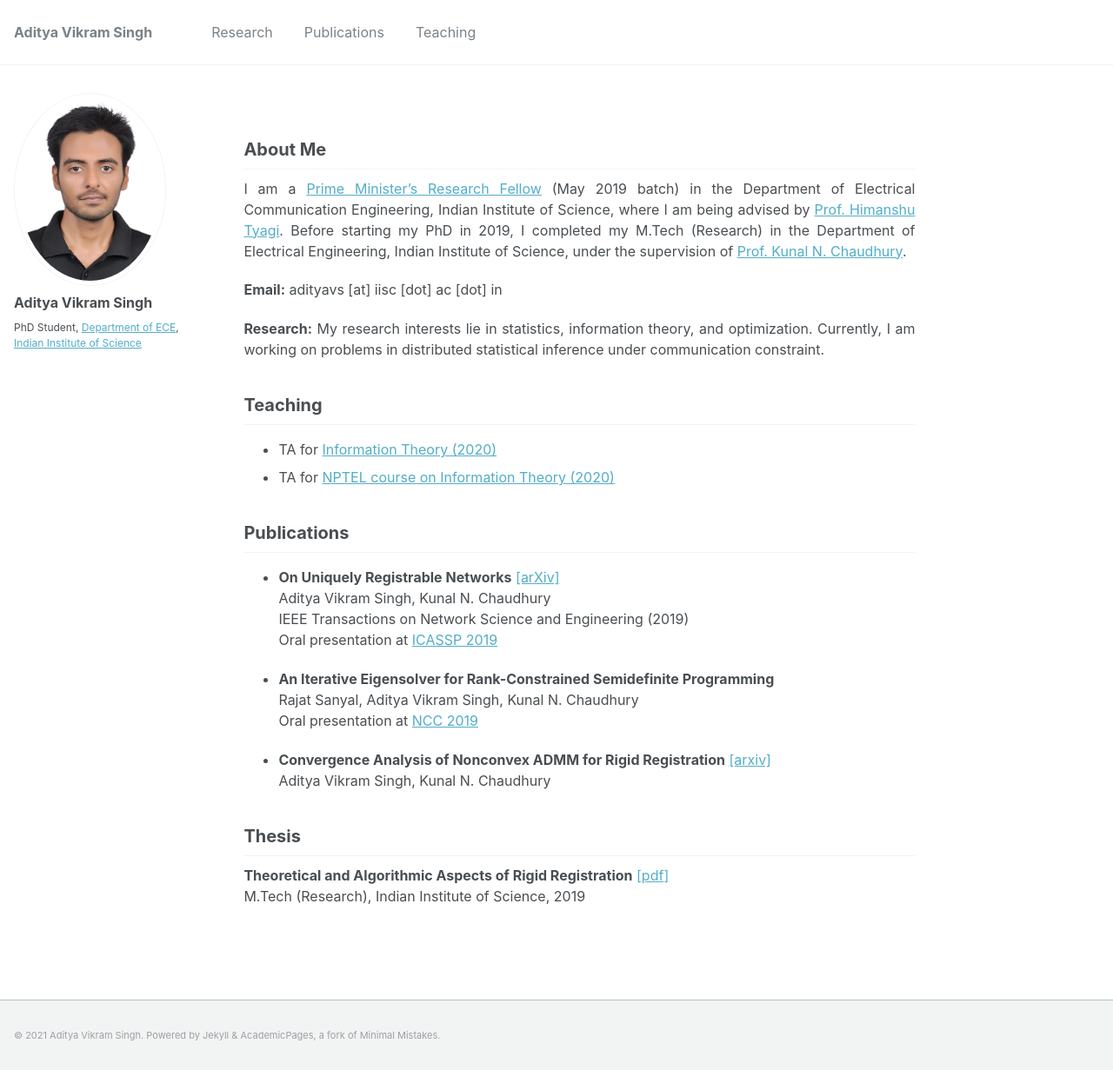
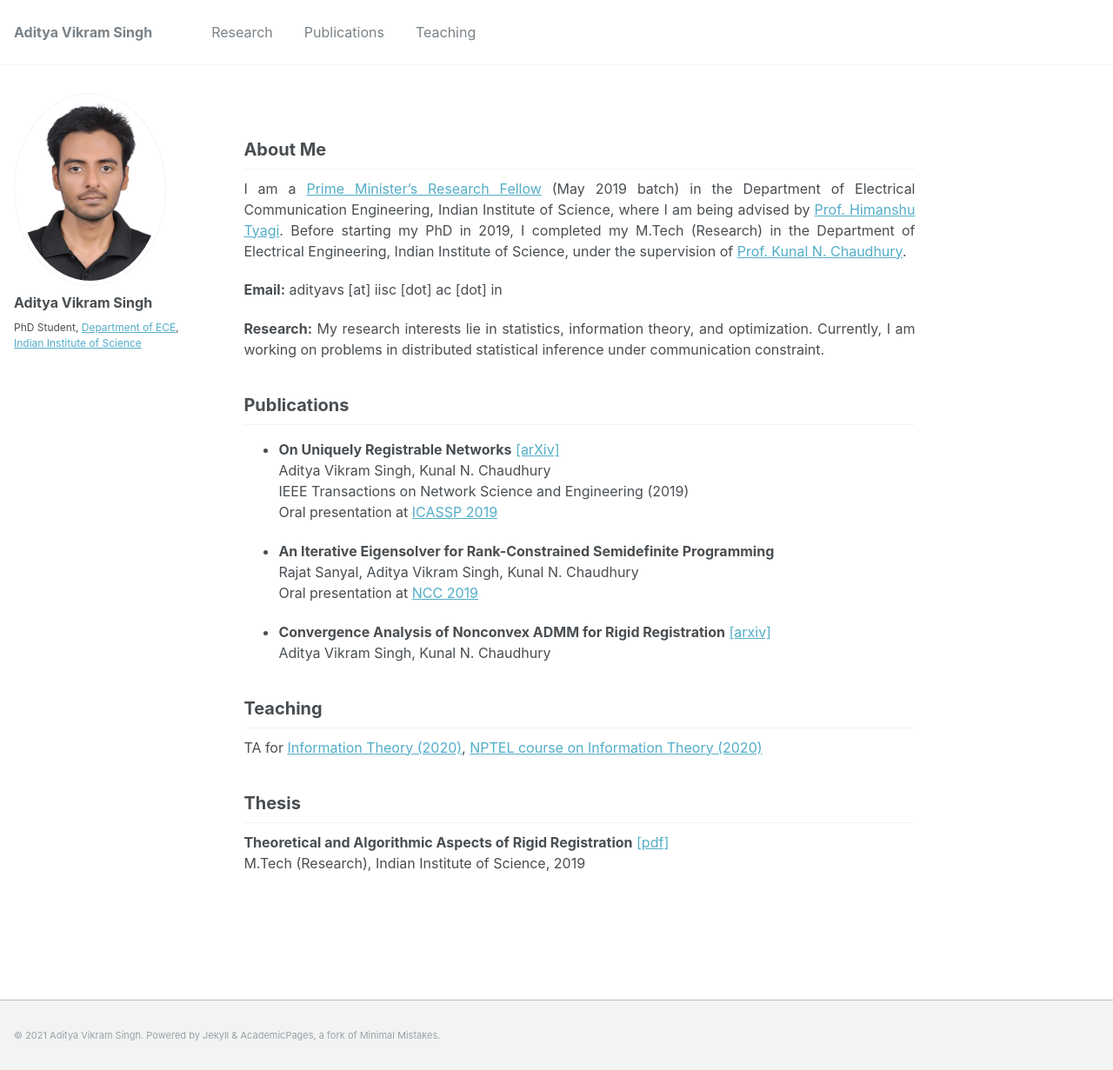
Before and after one commit to aditya-vs/aditya-vs.github.io, a Jekyll site: the page built from _pages/about.md, in a window 1280 px wide and 1231 px high. Shown: the whole window at 87% size. Built offline with Jekyll 4.4.1, drawn with Linux system fonts in a browser that asks for light colours; part of the change alters nothing that is shown.

Commit message:
updated on Aug4

```diff
--- a/_pages/about.md
+++ b/_pages/about.md
@@ -39,11 +39,6 @@ I have credited the following courses during my PhD.
 - Foundations of Data Science -->
 
 
-## Teaching
-- TA for [Information Theory (2020)](https://ece.iisc.ac.in/~htyagi/course-E2201-2020.html)
-- TA for [NPTEL course on Information Theory (2020)](https://nptel.ac.in/courses/108/108/108108168/#)
-
-
 ## Publications
 - **On Uniquely Registrable Networks** [[arXiv]](https://arxiv.org/abs/1906.09714)
 Aditya Vikram Singh, Kunal N. Chaudhury
@@ -58,6 +53,10 @@ Oral presentation at [NCC 2019](https://ieeexplore.ieee.org/document/8732206)
 Aditya Vikram Singh, Kunal N. Chaudhury
 
 
+## Teaching
+TA for [Information Theory (2020)](https://ece.iisc.ac.in/~htyagi/course-E2201-2020.html), [NPTEL course on Information Theory (2020)](https://nptel.ac.in/courses/108/108/108108168/#)
+
+
 ## Thesis
 **Theoretical and Algorithmic Aspects of Rigid Registration** [[pdf]](/files/thesis_mtech.pdf)
 M.Tech (Research), Indian Institute of Science, 2019
```
